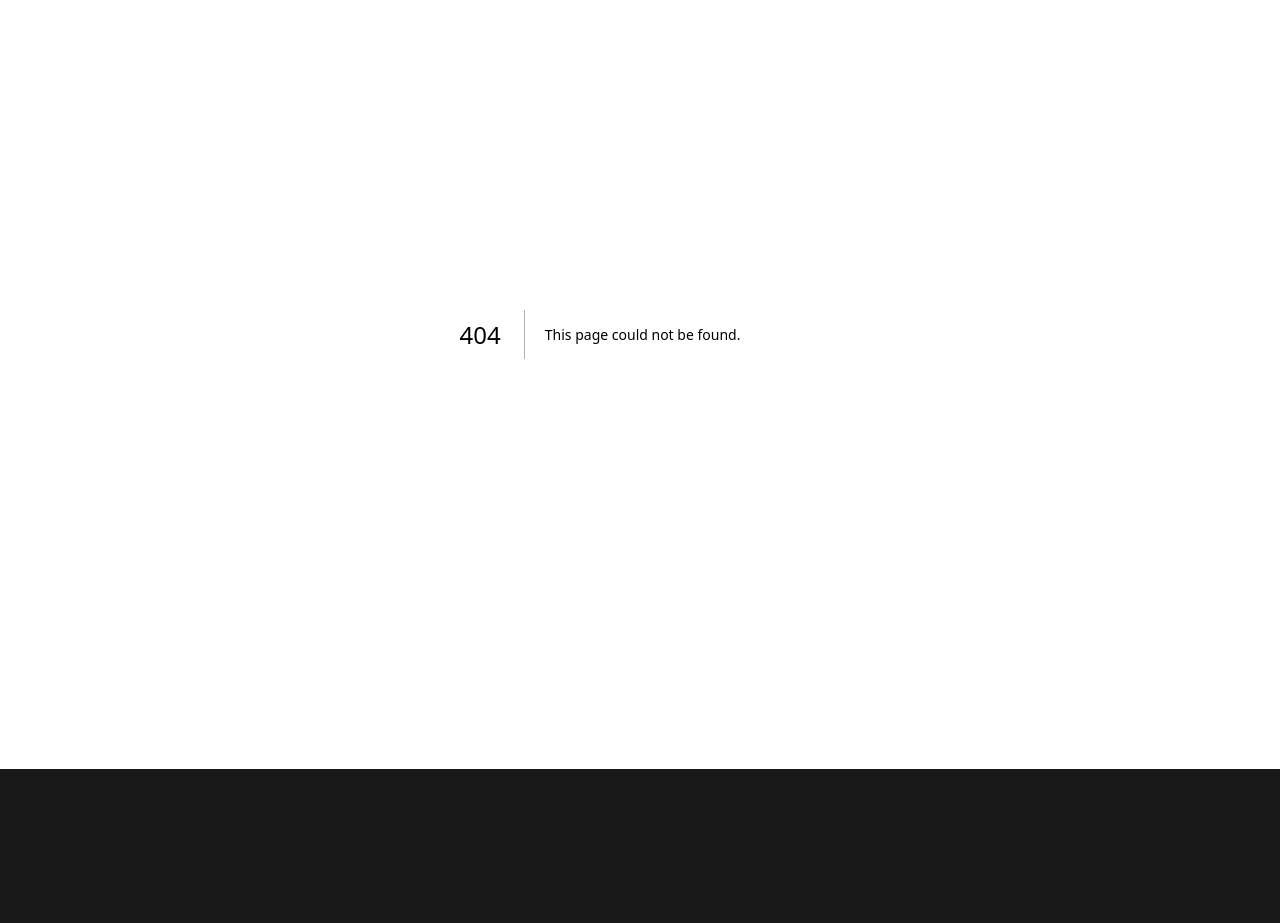
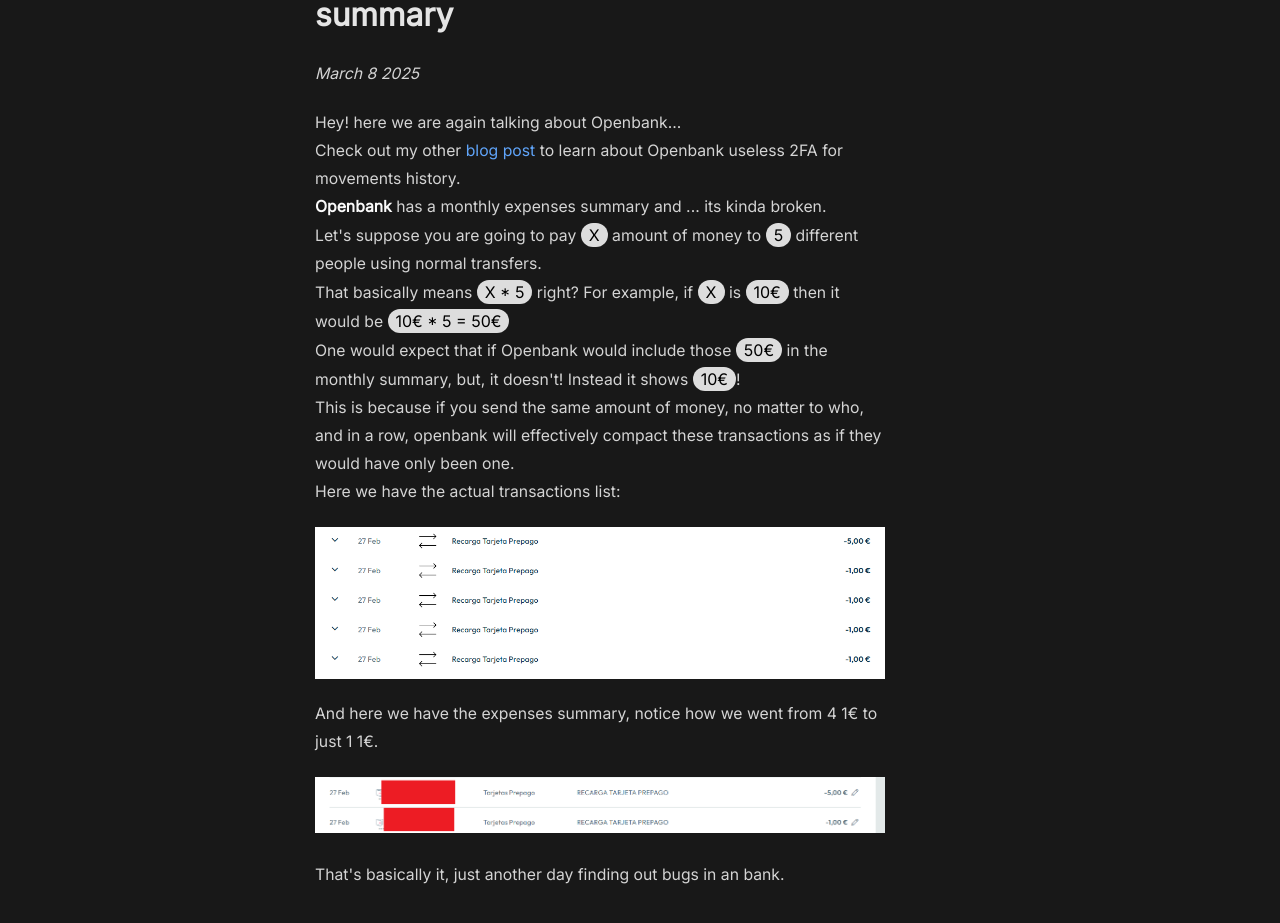
Before and after one commit to marc2332/portfolio, a Next.js app: page /posts/openbank_broken_expenses_summary in a window 1280 px wide. Before the commit this address had no page. Shown: the part 213-1136 px from the top of the page. Before the commit the page ends 982 px from the top, so only its background shows below. Built offline with nearby package versions, Linux system fonts and the light colour scheme.

Commit message:
blog: Openbank broken expenses summary

```diff
--- a/pages/index.tsx
+++ b/pages/index.tsx
@@ -151,6 +151,11 @@
       <div className="mb-4">
         <h2 className="text-2xl mb-4 sm:ml-40">Posts</h2>
         <Card
+          title="OpenBank's broken expenses summary"
+          info={new Date(2025, 2, 8).toDateString()}
+          url="posts/openbank_broken_expenses_summary"
+        />
+        <Card
           title="OpenBank's useless 2FA check on movements history"
           info={new Date(2024, 11, 29).toDateString()}
           url="posts/openbank_useless_2fa_movements_history"
--- /dev/null
+++ b/pages/posts/openbank_broken_expenses_summary.mdx
@@ -0,0 +1,41 @@
+import Head from 'next/head'
+
+<Head>
+    <title>Openbank's broken expenses summary</title>
+</Head>
+
+# Openbank's broken expenses summary
+
+> March 8 2025
+<br/>
+Hey! here we are again talking about Openbank...
+\
+Check out my other [blog post](/posts/openbank_useless_2fa_movements_history) to learn about Openbank useless 2FA for movements history.
+\
+**Openbank** has a monthly expenses summary and ... its kinda broken.
+\
+Let's suppose you are going to pay `X` amount of money to `5` different people using normal transfers.
+\
+That basically means `X * 5` right? For example, if `X` is `10€` then it would be `10€ * 5 = 50€`
+\
+One would expect that if Openbank would include those `50€` in the monthly summary, but, it doesn't! Instead it shows `10€`!
+\
+This is because if you send the same amount of money, no matter to who, and in a row, openbank will effectively compact these transactions as if they would have only been one.
+\
+Here we have the actual transactions list:
+
+<br/>
+<div class="flex justify-center items-center">
+    <img src="/openbank_expenses.png" alt="Openbank transactions list" align="middle" />
+</div>
+<br/>
+
+And here we have the expenses summary, notice how we went from 4 1€ to just 1 1€.
+
+<br/>
+<div class="flex justify-center items-center">
+    <img src="/openbank_expenses_summary.png" alt="Openbank broken expenses summary" align="middle" />
+</div>
+
+\
+That's basically it, just another day finding out bugs in an bank.
```
Also changed, not shown: public/openbank_expenses.png (added), public/openbank_expenses_summary.png (added).
